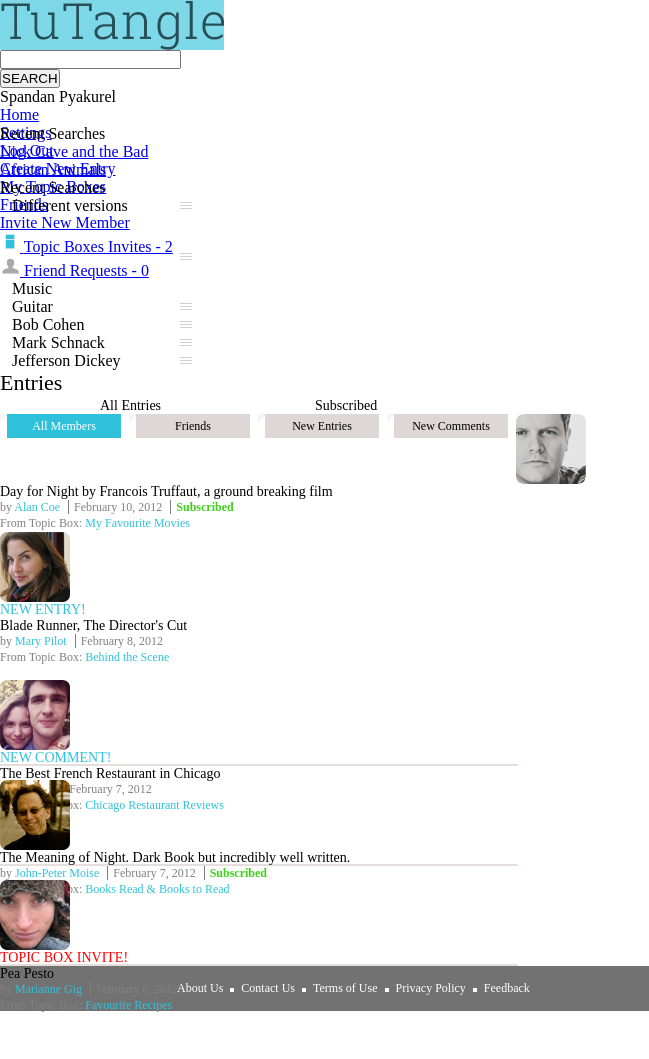
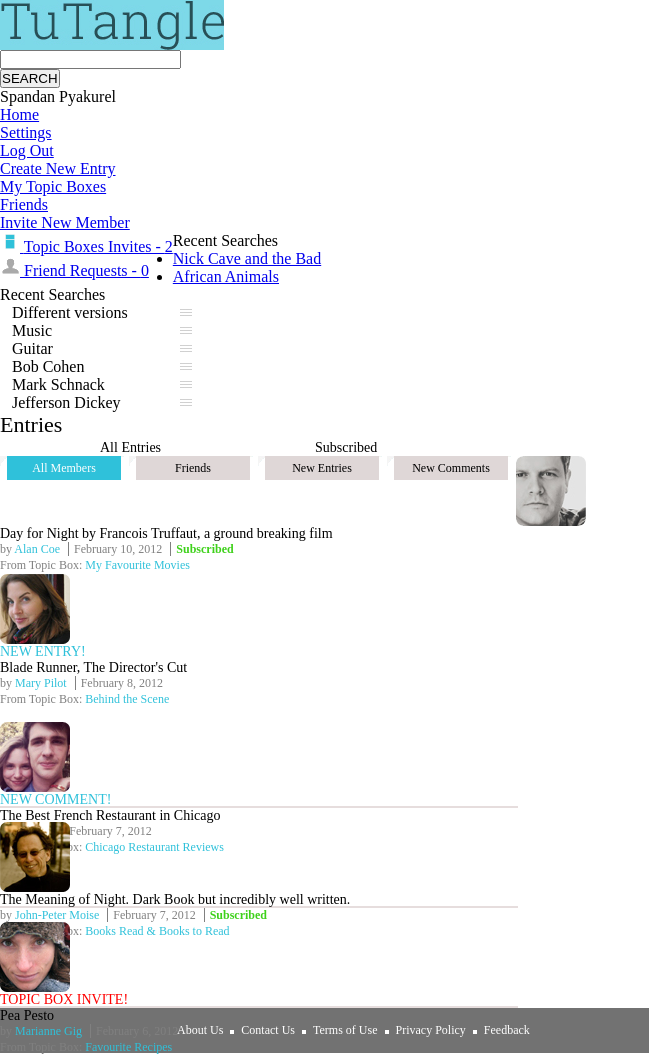
Before and after one commit to spandan12/Tutangle, a plain HTML site: page index.html in a window 1280 px wide. Shown: the top 1059 px of the page, without its empty margins (0-649 px from the left). Drawn offline with Linux system fonts and the light colour scheme.

Commit message:
changes in layout

```diff
--- a/css/layout.css
+++ b/css/layout.css
@@ -1,13 +1,3 @@
-.main-wrapper{
-    height:837px;
-    min-width: 1002px;
-}
-
-.header{
-    height: 125px;
-}
-
-
 .content3{
     height:70px;
     padding-top:14px;
```
